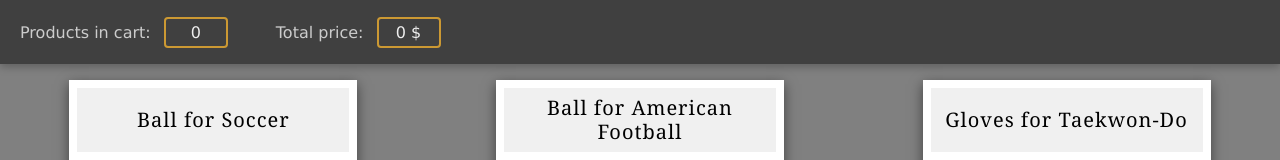
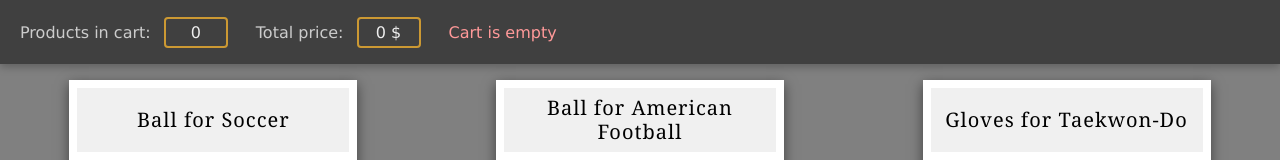
Before and after one commit to alexander-lyakhov/vue-product-cart, a Vue app: page / in a window 1280 px wide. Shown: the top 160 px of the page. Built offline with nearby package versions, Linux system fonts and the light colour scheme; grey boxes are pictures that could not be loaded.

Commit message:
added message about empty cart

```diff
--- a/src/components/header/index.vue
+++ b/src/components/header/index.vue
@@ -8,6 +8,7 @@
       Total price:
       <span class="value">{{totalPrice}} $</span>
     </div>
+    <div v-if="!totalProducts" class="stat cart-empty">Cart is empty</div>
   </header>
 </template>
 
@@ -28,6 +29,7 @@ export default {
 <style lang="scss" scoped>
 
 header {
+  font-size: 1rem;
   background: #404040;
   box-shadow: 0 3px 8px rgba(0,0,0,0.25);
   width: 100%;
@@ -40,8 +42,7 @@ header {
   z-index: 1;
 
   .stat {
-    font-size: 1rem;
-    margin: 0 20px;
+    margin: 0 0 0 20px;
     color: #ccc;
 
     .value {
@@ -54,6 +55,10 @@ header {
       margin: 0 8px;
       padding: 4px 6px;
     }
+
+    &.cart-empty {
+      color: #f99;
+    }
   }
 }
 </style>
```
